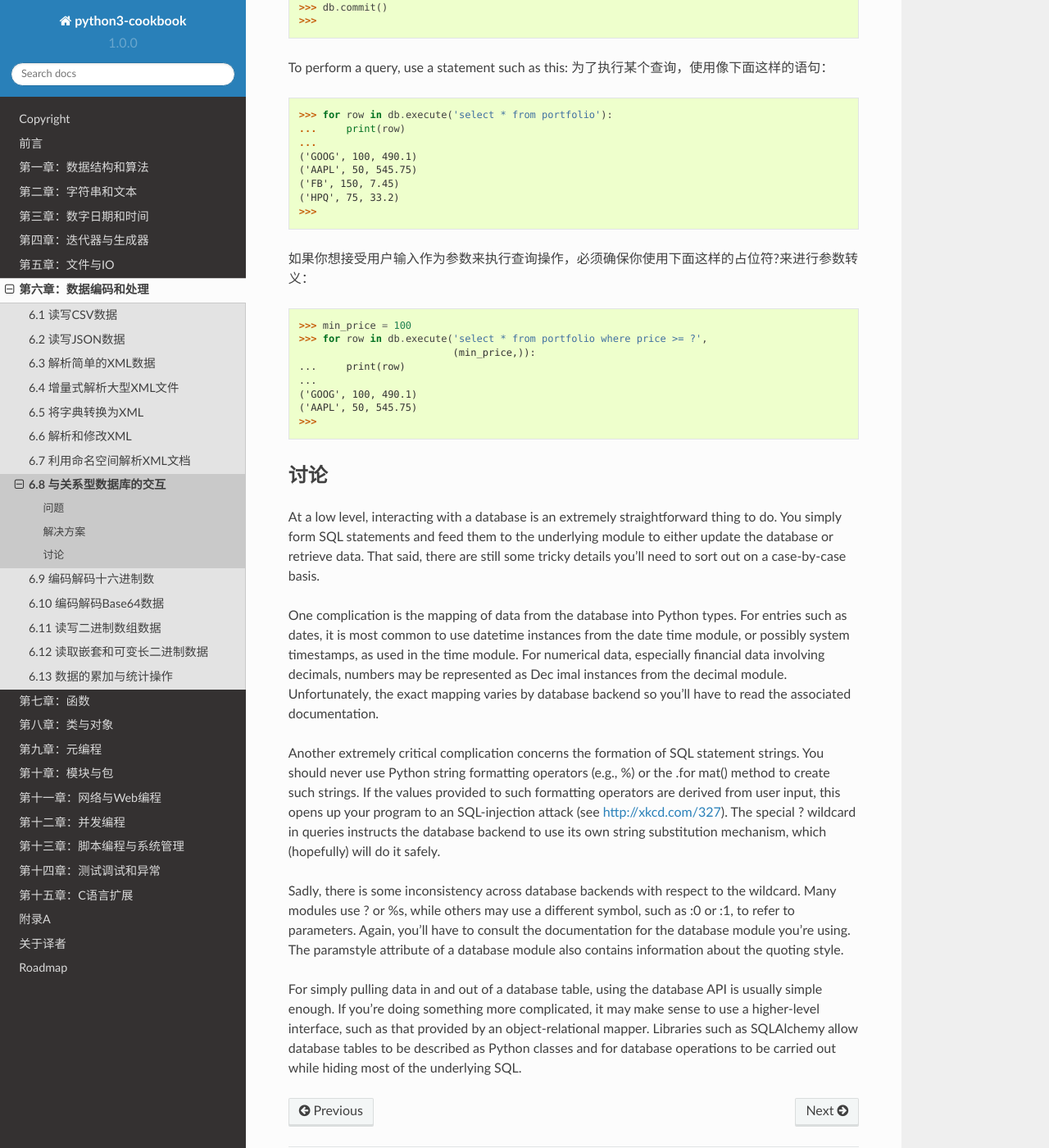
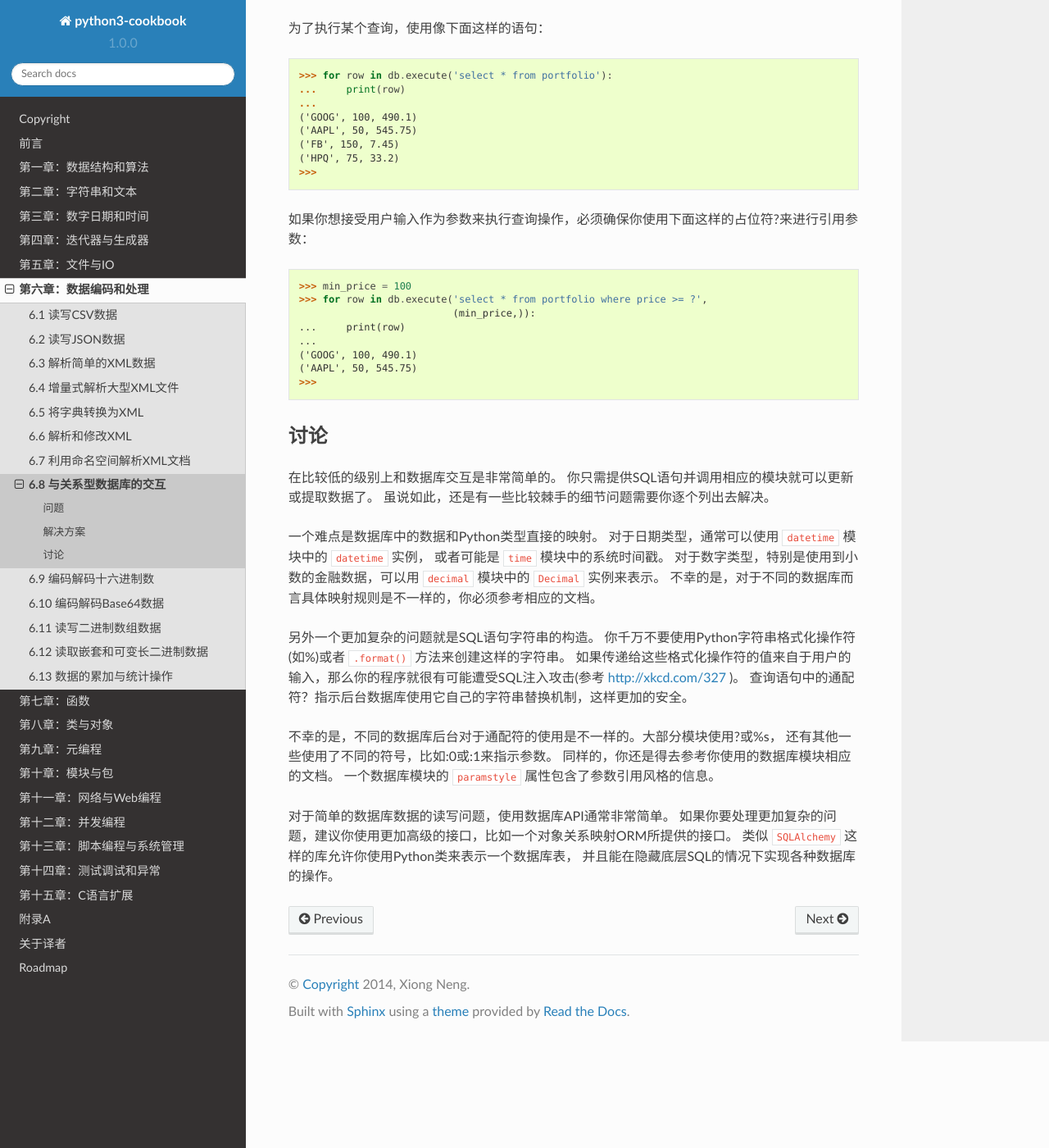
Before and after one commit to yidao620c/python3-cookbook, a Sphinx documentation site: the page built from source/c06/p08_interact_with_relational_database.rst, in a window 1280 px wide and 1400 px high, scrolled down 1295 px. Shown: the whole window at 82% size. Built offline with Sphinx 7.4.7 and the Read the Docs theme 2.0.0, drawn with Linux system fonts in a browser that asks for light colours; some of the changed text lies outside the part shown.

Commit message:
6.8小节完成

```diff
--- a/source/c06/p08_interact_with_relational_database.rst
+++ b/source/c06/p08_interact_with_relational_database.rst
@@ -32,9 +32,6 @@ Python中表示多行数据的标准方式是一个由元组构成的序列。
 还得安装相应的第三方模块来提供支持。
 不过相应的编程接口几乎都是一样的，除了一点点细微差别外。
 
-The first step is to connect to the database. Typically, you execute a connect() function,
-supplying parameters such as the name of the database, hostname, username, password,
-and other details as needed. For example:
 第一步是连接到数据库。通常你要执行 ``connect()`` 函数，
 给它提供一些数据库名、主机、用户名、密码和其他必要的一些参数。例如：
 
@@ -64,7 +61,6 @@ and other details as needed. For example:
     >>> db.commit()
     >>>
 
-To perform a query, use a statement such as this:
 为了执行某个查询，使用像下面这样的语句：
 
 .. code-block:: python
@@ -78,7 +74,7 @@ To perform a query, use a statement such as this:
     ('HPQ', 75, 33.2)
     >>>
 
-如果你想接受用户输入作为参数来执行查询操作，必须确保你使用下面这样的占位符?来进行参数转义：
+如果你想接受用户输入作为参数来执行查询操作，必须确保你使用下面这样的占位符?来进行引用参数：
 
 .. code-block:: python
 
@@ -94,37 +90,27 @@ To perform a query, use a statement such as this:
 ----------
 讨论
 ----------
-At a low level, interacting with a database is an extremely straightforward thing to do.
-You simply form SQL statements and feed them to the underlying module to either
-update the database or retrieve data. That said, there are still some tricky details you’ll
-need to sort out on a case-by-case basis.
+在比较低的级别上和数据库交互是非常简单的。
+你只需提供SQL语句并调用相应的模块就可以更新或提取数据了。
+虽说如此，还是有一些比较棘手的细节问题需要你逐个列出去解决。
 
+一个难点是数据库中的数据和Python类型直接的映射。
+对于日期类型，通常可以使用 ``datetime`` 模块中的 ``datetime`` 实例，
+或者可能是 ``time`` 模块中的系统时间戳。
+对于数字类型，特别是使用到小数的金融数据，可以用 ``decimal`` 模块中的 ``Decimal`` 实例来表示。
+不幸的是，对于不同的数据库而言具体映射规则是不一样的，你必须参考相应的文档。
 
-One complication is the mapping of data from the database into Python types. For
-entries such as dates, it is most common to use datetime instances from the date
-time module, or possibly system timestamps, as used in the time module. For numerical
-data, especially financial data involving decimals, numbers may be represented as Dec
-imal instances from the decimal module. Unfortunately, the exact mapping varies by
-database backend so you’ll have to read the associated documentation.
+另外一个更加复杂的问题就是SQL语句字符串的构造。
+你千万不要使用Python字符串格式化操作符(如%)或者 ``.format()`` 方法来创建这样的字符串。
+如果传递给这些格式化操作符的值来自于用户的输入，那么你的程序就很有可能遭受SQL注入攻击(参考 http://xkcd.com/327 )。
+查询语句中的通配符？指示后台数据库使用它自己的字符串替换机制，这样更加的安全。
 
+不幸的是，不同的数据库后台对于通配符的使用是不一样的。大部分模块使用?或%s，
+还有其他一些使用了不同的符号，比如:0或:1来指示参数。
+同样的，你还是得去参考你使用的数据库模块相应的文档。
+一个数据库模块的 ``paramstyle`` 属性包含了参数引用风格的信息。
 
-Another extremely critical complication concerns the formation of SQL statement
-strings. You should never use Python string formatting operators (e.g., %) or the .for
-mat() method to create such strings. If the values provided to such formatting operators
-are derived from user input, this opens up your program to an SQL-injection attack (see
-http://xkcd.com/327). The special ? wildcard in queries instructs the database backend
-to use its own string substitution mechanism, which (hopefully) will do it safely.
-
-
-Sadly, there is some inconsistency across database backends with respect to the wildcard.
-Many modules use ? or %s, while others may use a different symbol, such as :0 or :1,
-to refer to parameters. Again, you’ll have to consult the documentation for the database
-module you’re using. The paramstyle attribute of a database module also contains information
-about the quoting style.
-
-
-For simply pulling data in and out of a database table, using the database API is usually
-simple enough. If you’re doing something more complicated, it may make sense to use
-a higher-level interface, such as that provided by an object-relational mapper. Libraries
-such as SQLAlchemy allow database tables to be described as Python classes and for
-database operations to be carried out while hiding most of the underlying SQL.
+对于简单的数据库数据的读写问题，使用数据库API通常非常简单。
+如果你要处理更加复杂的问题，建议你使用更加高级的接口，比如一个对象关系映射ORM所提供的接口。
+类似 ``SQLAlchemy`` 这样的库允许你使用Python类来表示一个数据库表，
+并且能在隐藏底层SQL的情况下实现各种数据库的操作。
```
Also changed, not shown: 1 other file.
